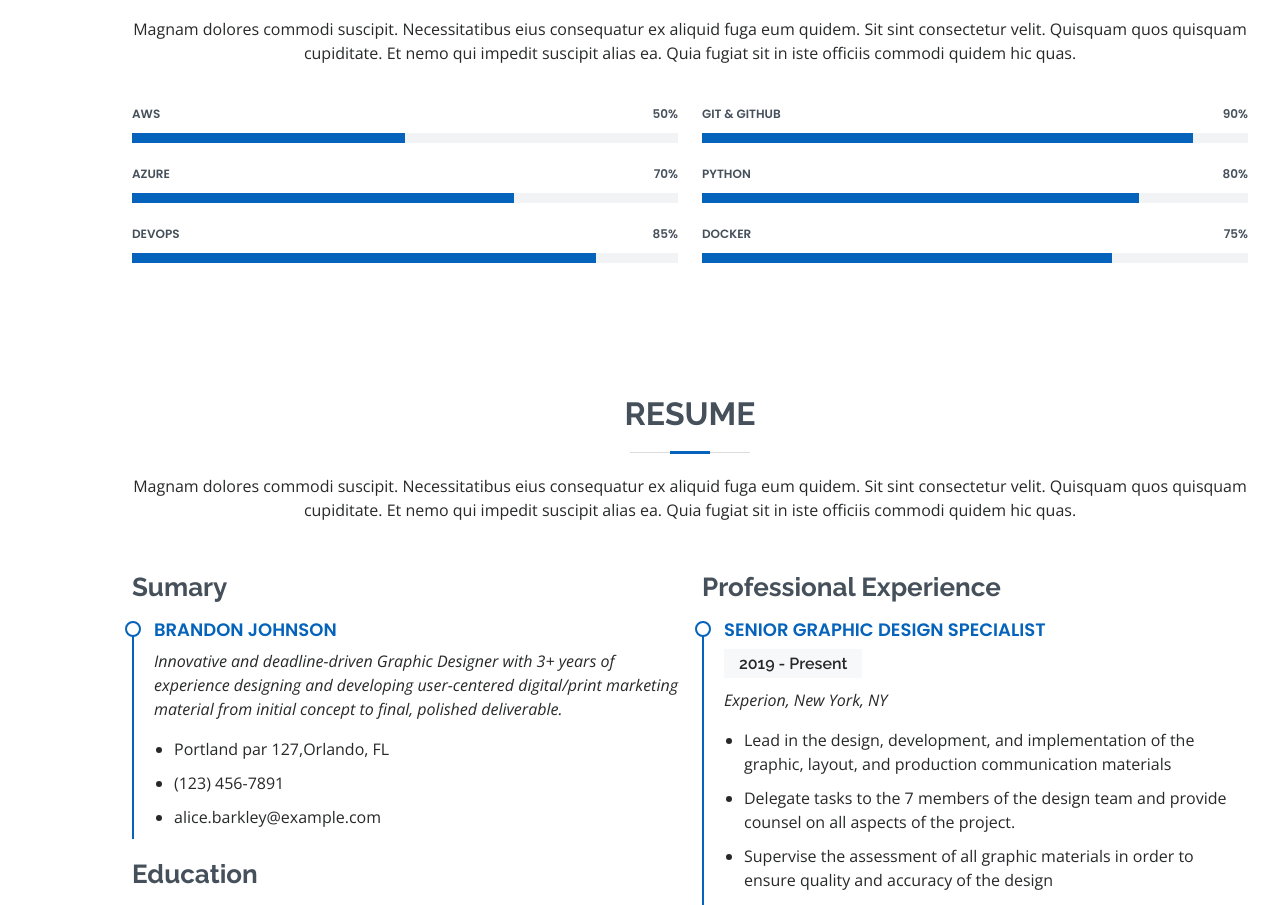
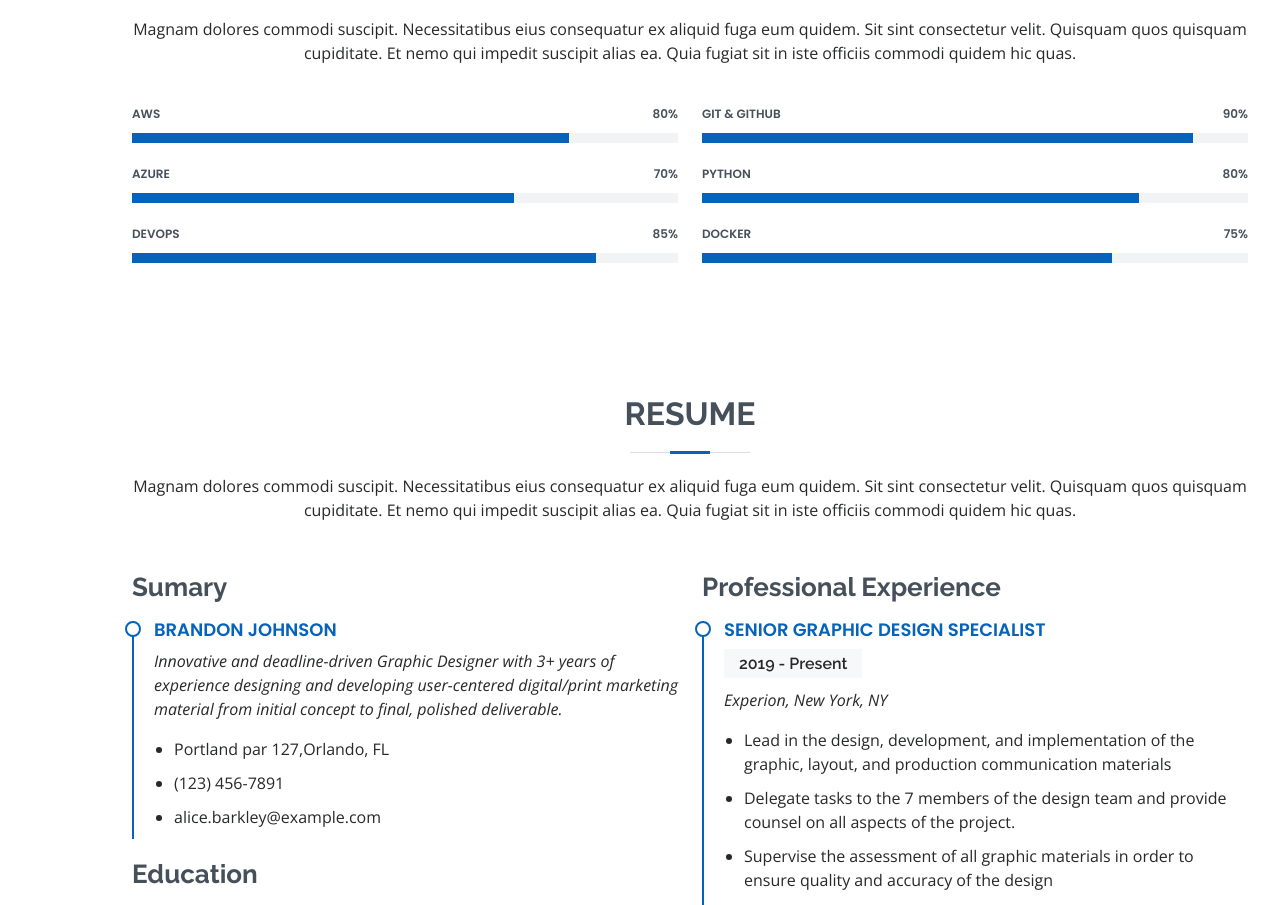
Before and after one commit to alexanderadam2022/alexanderadam2022.github.io, a plain HTML site: page index.html in a window 1280 px wide. Shown: the part 1966-2871 px from the top of the page. Drawn offline with nearby package versions, Linux system fonts and the light colour scheme.

Commit message:
Update index.html

```diff
--- a/index.html
+++ b/index.html
@@ -180,9 +180,9 @@
           <div class="col-lg-6">
 
             <div class="progress">
-              <span class="skill">AWS <i class="val">50%</i></span>
+              <span class="skill">AWS <i class="val">80%</i></span>
               <div class="progress-bar-wrap">
-                <div class="progress-bar" role="progressbar" aria-valuenow="50" aria-valuemin="0" aria-valuemax="100"></div>
+                <div class="progress-bar" role="progressbar" aria-valuenow="80" aria-valuemin="0" aria-valuemax="100"></div>
               </div>
             </div>
 
```
